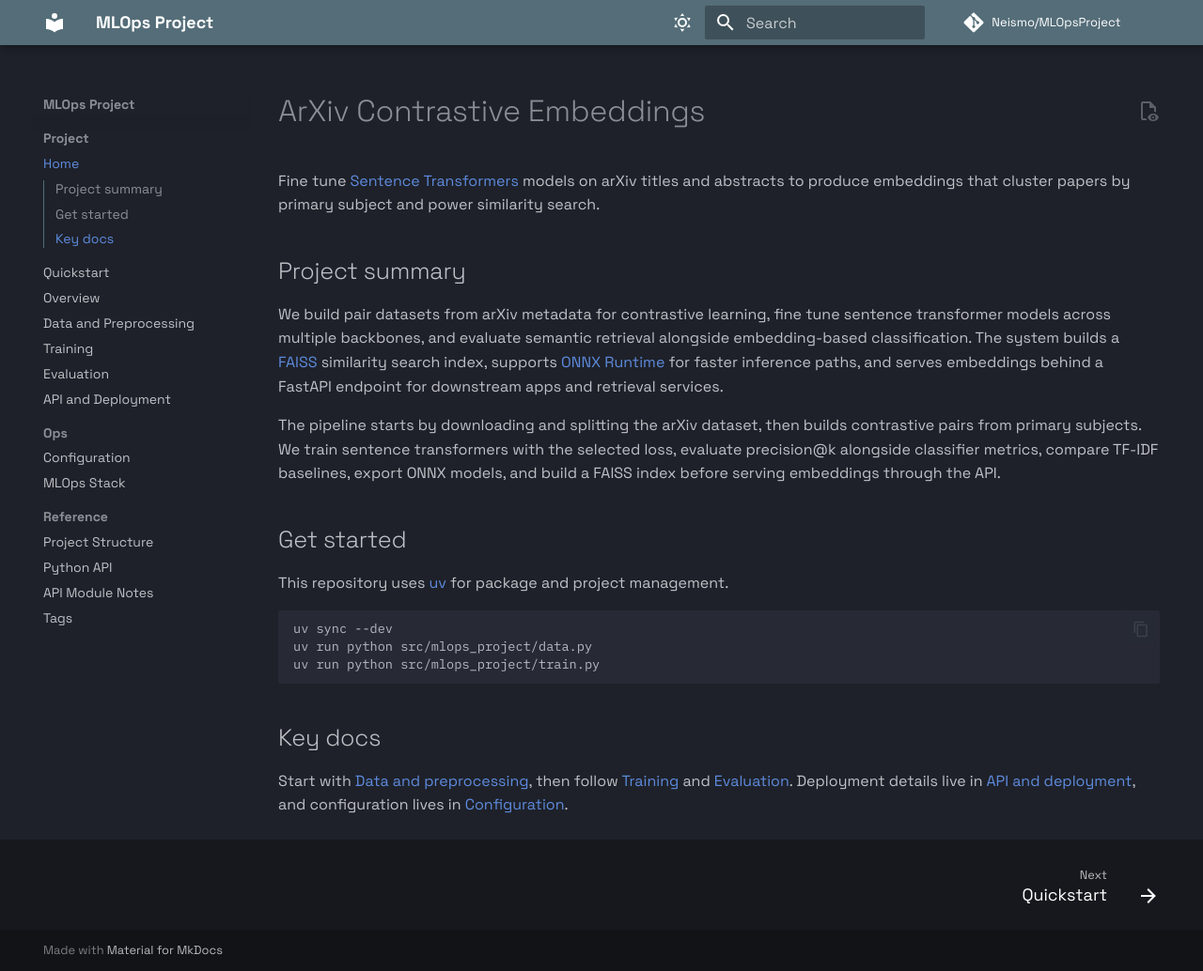
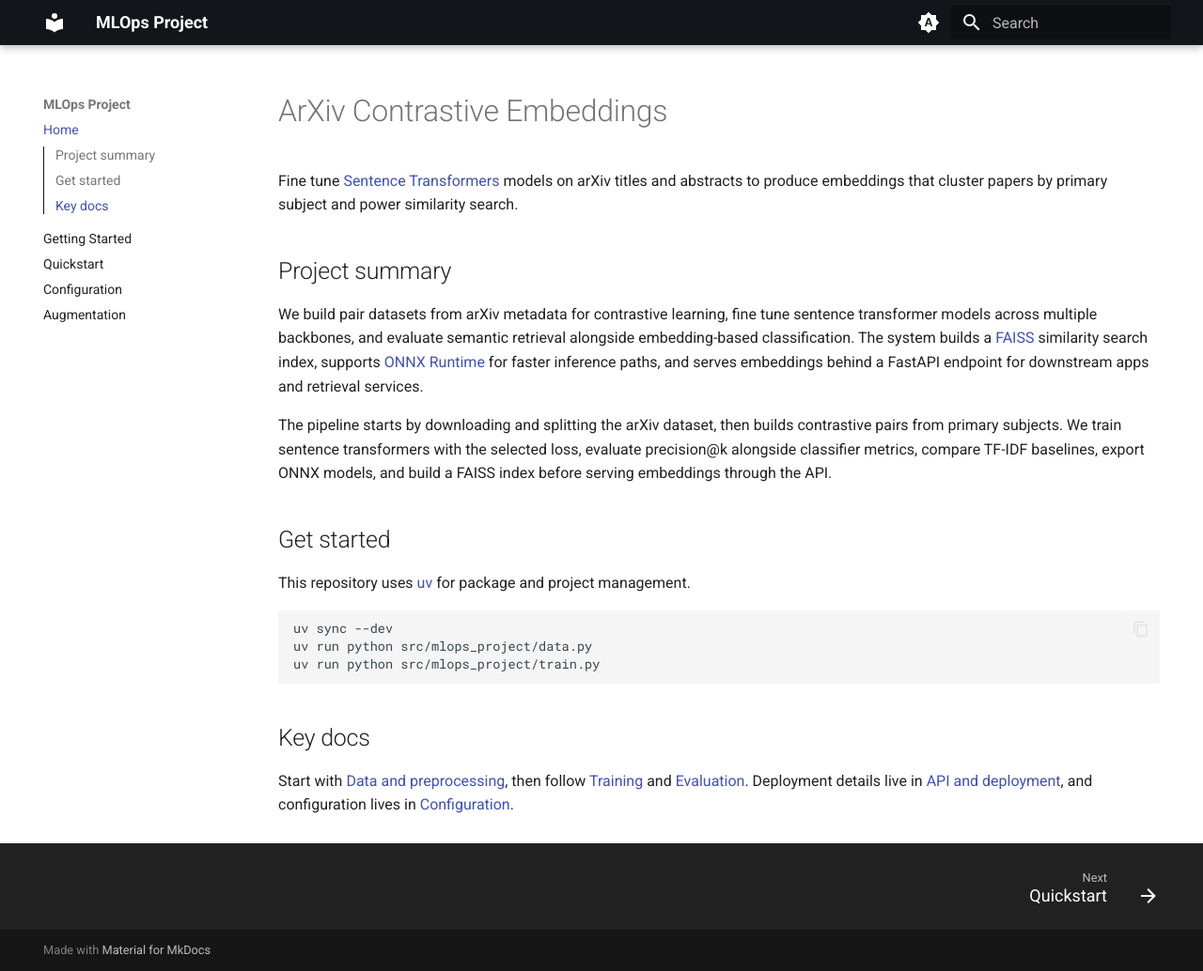
Before and after one commit to Neismo/MLOpsProject, an MkDocs documentation site: the page built from docs/source/index.md, in a window 1280 px wide and 1034 px high. Shown: the whole window at 94% size. Built offline with MkDocs 1.6.1 and Material for MkDocs 9.7.7, drawn with Linux system fonts in a browser that asks for light colours; comment, search, counter and statistics services are not loaded.

Commit message:
docs: setting up pathing

```diff
--- a/mkdocs.yaml
+++ b/mkdocs.yaml
@@ -1,74 +1,66 @@
 site_name: MLOps Project
-site_author: DeepBois
-site_description: Contrastive embeddings for arXiv papers with an end to end MLOps pipeline.
+site_description: ArXiv Contrastive Embeddings - a library for contrastive learning and data quality in PyTorch.
+site_author: noah
+
+site_url: https://neismo.github.io/MLOpsProject/
+use_directory_urls: true
+
 docs_dir: docs/source
-repo_url: https://github.com/Neismo/MLOpsProject
-repo_name: Neismo/MLOpsProject
-edit_uri: blob/master/docs/source/
+site_dir: site
 
 theme:
   name: material
-  language: en
-  font:
-    text: Space Grotesk
-    code: IBM Plex Mono
+  features:
+    - content.code.annotate
+    - content.code.copy
+    - navigation.footer
+    - navigation.indexes
+    - navigation.sections
+    - navigation.expand
+    - navigation.top
+    - search.highlight
+    - search.suggest
+    - toc.follow
+    - toc.integrate
   palette:
-    - scheme: slate
-      primary: blue grey
+    - media: "(prefers-color-scheme)"
       accent: lime
+      primary: black
       toggle:
-        icon: material/weather-sunny
+        icon: material/brightness-auto
         name: Switch to light mode
-    - scheme: default
-      primary: blue grey
+    - media: "(prefers-color-scheme: light)"
+      scheme: default
       accent: lime
+      primary: black
       toggle:
-        icon: material/weather-night
+        icon: material/brightness-7
         name: Switch to dark mode
-  features:
-    - navigation.instant
-    - navigation.instant.progress
-    - navigation.sections
-    - navigation.footer
-    - navigation.top
-    - navigation.tracking
-    - toc.integrate
-    - content.action.view
-    - search.suggest
-    - content.code.copy
-    - content.code.annotate
-    - content.tabs.link
+    - media: "(prefers-color-scheme: dark)"
+      scheme: slate
+      accent: lime
+      primary: black
+      toggle:
+        icon: material/brightness-4
+        name: Switch to system preference
 
-plugins:
-  - search
-  - tags
-  - git-revision-date-localized:
-      type: timeago
-      fallback_to_build_date: true
-  - minify:
-      minify_html: true
-  - mermaid2
-  - mkdocstrings:
-      handlers:
-        python:
-          paths:
-            - src
-          options:
-            show_root_heading: true
-            separate_signature: true
-            show_signature_annotations: true
-            show_source: false
+nav:
+  - Home: index.md
+  - Getting Started: getting-started.md
+  - Quickstart: quickstart.md
+  - Configuration: configuration.md
+  - Augmentation: augmentation.md
 
 markdown_extensions:
+  - attr_list
   - admonition
-  - attr_list
-  - md_in_html
   - footnotes
-  - tables
-  - toc:
-      permalink: true
-      toc_depth: 2-2
   - pymdownx.details
+  - pymdownx.highlight:
+      anchor_linenums: true
+      pygments_lang_class: true
+  - pymdownx.inlinehilite
+  - pymdownx.snippets
   - pymdownx.superfences:
       custom_fences:
         - name: mermaid
@@ -76,28 +68,11 @@
           format: !!python/name:pymdownx.superfences.fence_code_format
   - pymdownx.tabbed:
       alternate_style: true
-  - pymdownx.inlinehilite
-  - pymdownx.highlight:
-      anchor_linenums: true
-      line_spans: __span
+  - pymdownx.tasklist:
+      custom_checkbox: true
+  - tables
+  - toc:
+      permalink: "¤"
 
-extra_css:
-  - stylesheets/extra.css
-
-nav:
-  - Project:
-      - Home: index.md
-      - Quickstart: quickstart.md
-      - Overview: overview.md
-      - Data and Preprocessing: data.md
-      - Training: training.md
-      - Evaluation: evaluation.md
-      - API and Deployment: api.md
-  - Ops:
-      - Configuration: configuration.md
-      - MLOps Stack: ops.md
-  - Reference:
-      - Project Structure: project-structure.md
-      - Python API: reference.md
-      - API Module Notes: reference/api.md
-      - Tags: tags.md
+plugins:
+  - search
```
